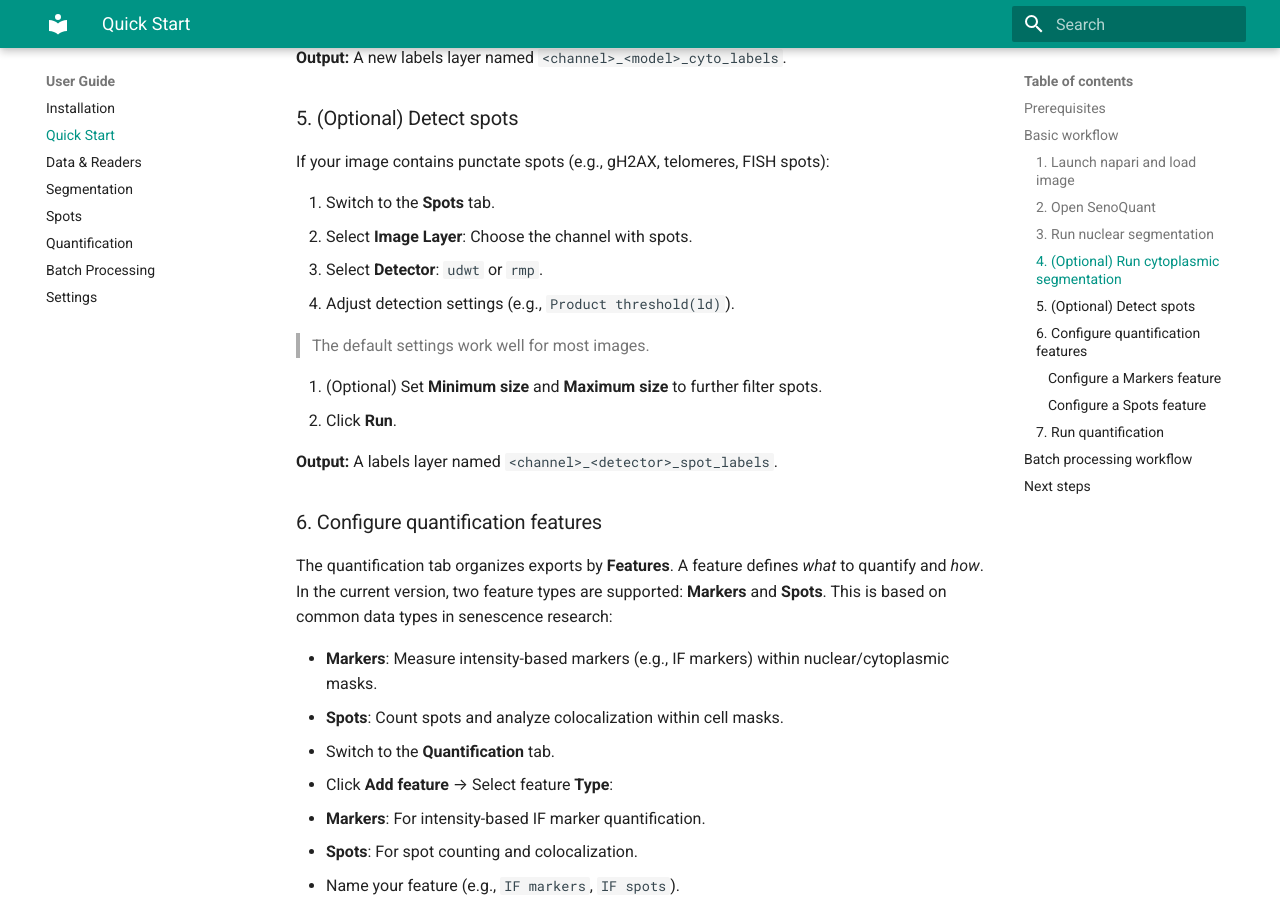
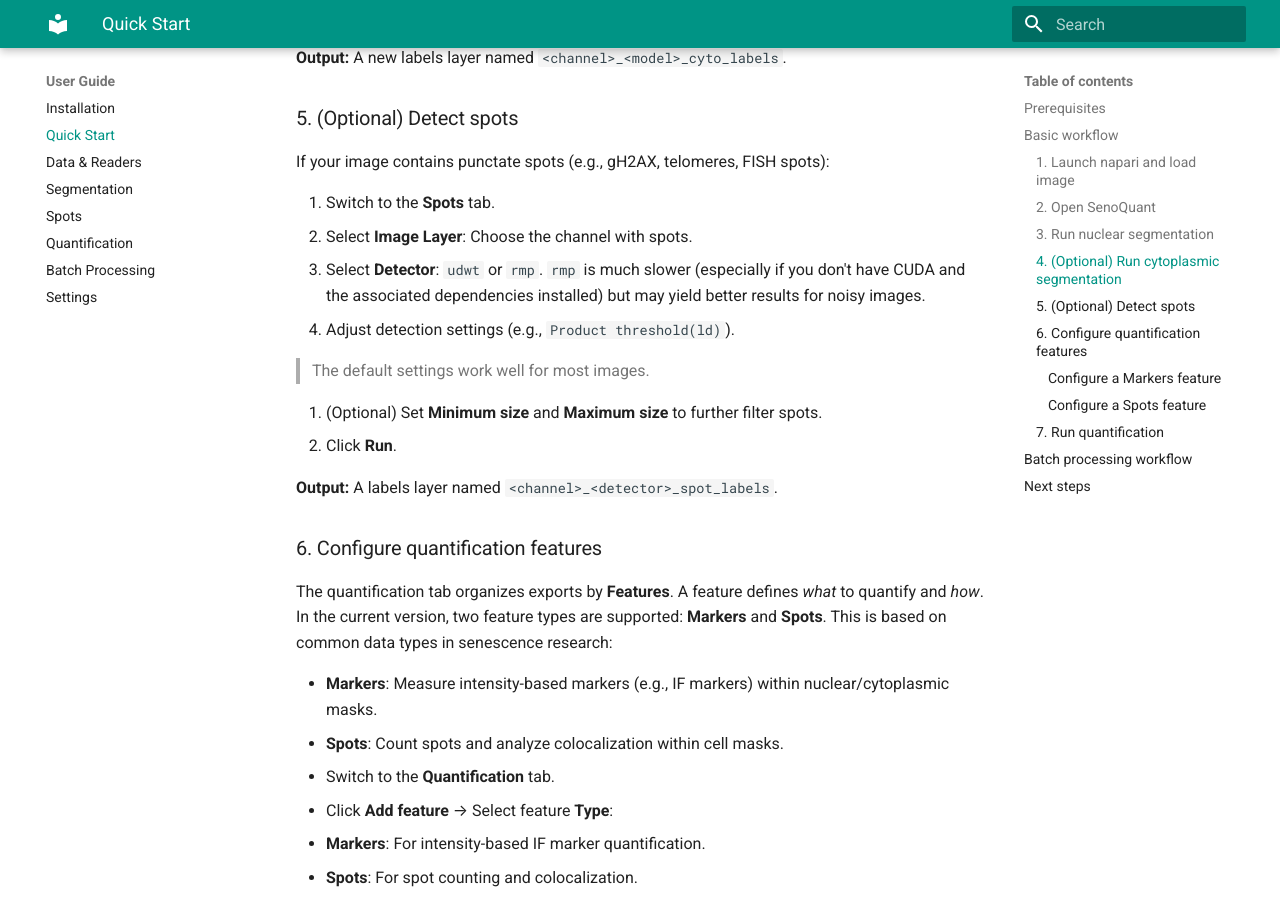
Before and after one commit to HaamsRee/senoquant, an MkDocs documentation site: the page built from docs/user/quickstart.md, in a window 1280 px wide and 900 px high, scrolled down 1929 px. Built offline with MkDocs 1.6.1 and Material for MkDocs 9.7.7, drawn with Linux system fonts in a browser that asks for light colours.

Commit message:
docs: update quickstart guide formatting

```diff
--- a/docs/user/quickstart.md
+++ b/docs/user/quickstart.md
@@ -71,7 +71,7 @@ If your image contains punctate spots (e.g., gH2AX, telomeres, FISH spots):
 
 1. Switch to the **Spots** tab.
 2. Select **Image Layer**: Choose the channel with spots.
-3. Select **Detector**: `udwt` or `rmp`.
+3. Select **Detector**: `udwt` or `rmp`. `rmp` is much slower (especially if you don't have CUDA and the associated dependencies installed) but may yield better results for noisy images.
 4. Adjust detection settings (e.g., `Product threshold(ld)`).
 
    > The default settings work well for most images.
```
